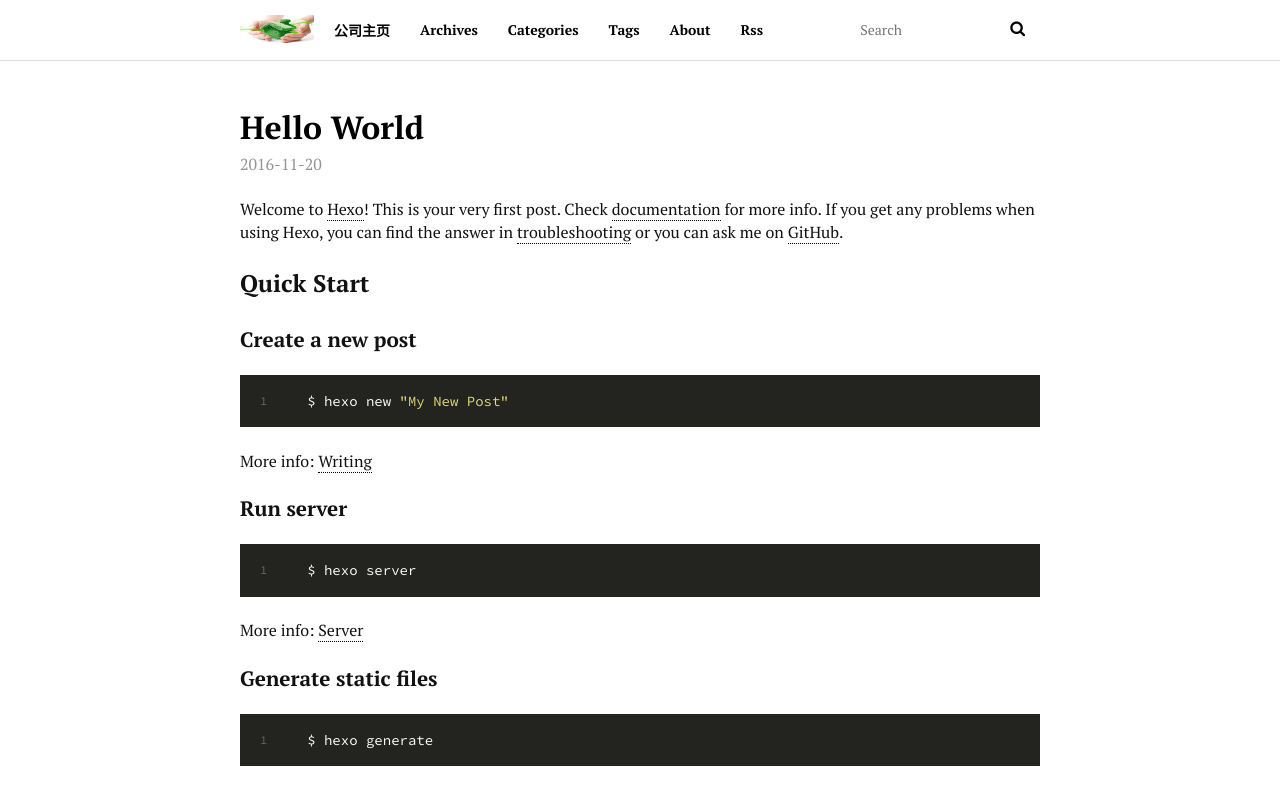
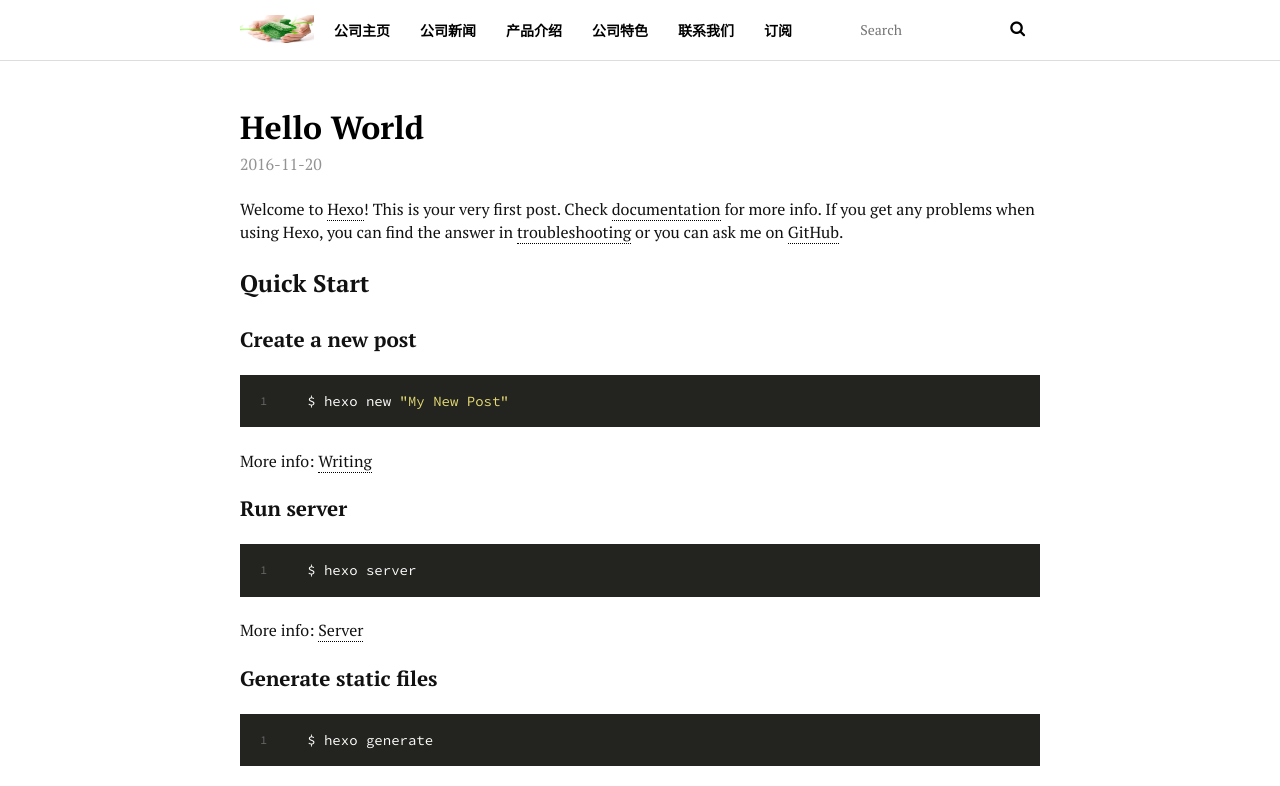
Before and after one commit to lianhuaxintian/lianhuaxintian.github.io, a plain HTML site: page 2016/11/20/hello-world/index.html in a window 1280 px wide. Shown: the top 786 px of the page. Drawn offline with Linux system fonts and the light colour scheme.

Commit message:
submit to github page

```diff
--- a/2016/11/20/hello-world/index.html
+++ b/2016/11/20/hello-world/index.html
@@ -40,15 +40,15 @@
 
           <a class="main-nav-link" href="/">公司主页</a>
 
-          <a class="main-nav-link" href="/archives">Archives</a>
+          <a class="main-nav-link" href="/archives">公司新闻</a>
 
-          <a class="main-nav-link" href="/categories">Categories</a>
+          <a class="main-nav-link" href="/categories">产品介绍</a>
 
-          <a class="main-nav-link" href="/tags">Tags</a>
+          <a class="main-nav-link" href="/tags">公司特色</a>
 
-          <a class="main-nav-link" href="/about">About</a>
+          <a class="main-nav-link" href="/about">联系我们</a>
 
-          <a class="main-nav-link" href="/atom.xml">Rss</a>
+          <a class="main-nav-link" href="/atom.xml">订阅</a>
 
       </nav>
       <nav id="sub-nav">
```
Also changed, not shown: archives/2016/11/index.html (+5 -5 lines), archives/2016/index.html (+5 -5 lines), archives/index.html (+5 -5 lines), index.html (+5 -5 lines).
